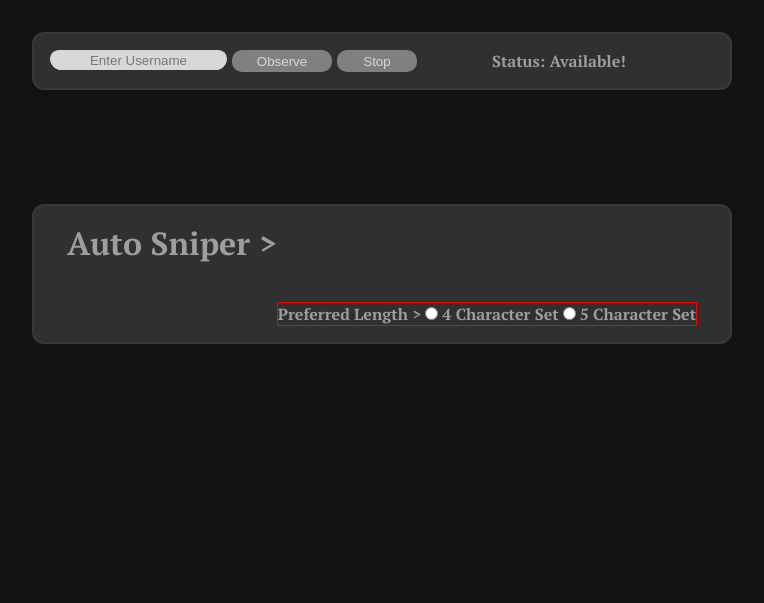
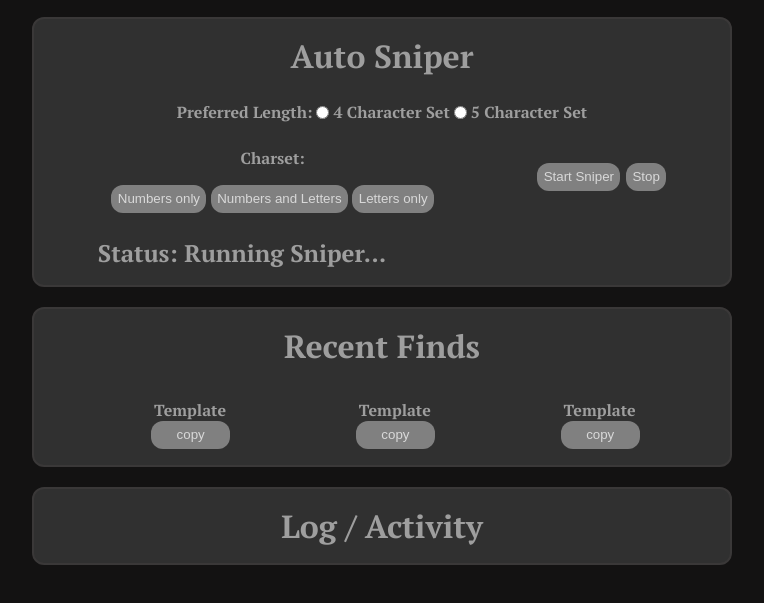
Before and after one commit to 72sevenzy2/Username-Sniper, a plain HTML site: page user-sniper/index.html in a window 1280 px wide. Shown: the part 283-886 px from the top of the page, without its empty margins (258-1022 px from the left). Before the commit the page ends 800 px from the top, so only its background shows below. Drawn offline with Linux system fonts and the light colour scheme; a web font is replaced by a local one.

Commit message:
fixed 1 bug, and finished 1 section and working on another section

```diff
--- a/user-sniper/animation.js
+++ b/user-sniper/animation.js
@@ -12,6 +12,6 @@ class Neutrons {
 }
 
 let portals = [];
-for (j = 0; j < 2; j++) {
+for (let j = 0; j < 2; j++) {
     const speed = Math.random() * 10;
 }
--- a/user-sniper/index.css
+++ b/user-sniper/index.css
@@ -62,6 +62,7 @@ html body {
     background: rgb(216, 216, 216);
     border: none;
     margin-left: 50px;
+    cursor: default;
 }
 
 
@@ -128,6 +129,7 @@ html body {
     border-start-end-radius: 15px;
     border-start-start-radius: 15px;
     height: 20px;
+    cursor: default;
     text-align: center;
     background: rgb(216, 216, 216);
 }
@@ -168,24 +170,182 @@ html body {
 }
 
 .wr3content2 {
-    border: 1px solid red;
     flex-wrap: wrap;
     display: flex;
     gap: 4px;
     align-items: center;
     margin-top: 1vh;
     /* Responsive vertical spacing */
+    cursor: default;
 }
 
 .wr3content {
     display: flex;
     justify-content: center;
     align-items: flex-start;
-    margin-top: 9vh;
+    margin-top: 2vh;
     flex-wrap: wrap;
     /* Responsive vertical spacing */
 }
 
 .wr3h1 {
     height: fit-content;
+    cursor: default;
 }
+
+.wr3content3 {
+    margin-top: 3vh;
+}
+
+.wr3button1,
+.wr3button2,
+.wr3button3 {
+    width: fit-content;
+    border-radius: 12px;
+    border: none;
+    margin-top: 2vh;
+    background: grey;
+    cursor: pointer;
+    color: rgb(216, 216, 216);
+    font: bold;
+    padding: 0.4rem;
+}
+
+.wr3content4 {
+    padding-top: 3vh;
+    padding-left: 7vw;
+
+}
+
+.wr3button5 {
+    margin-left: 0.1vw;
+    width: fit-content;
+    border-radius: 12px;
+    border: none;
+    margin-top: 2vh;
+    background: grey;
+    cursor: pointer;
+    color: rgb(216, 216, 216);
+    font: bold;
+    padding: 0.4rem;
+}
+
+.wr3button4 {
+    width: fit-content;
+    border-radius: 12px;
+    border: none;
+    margin-top: 2vh;
+    background: grey;
+    cursor: pointer;
+    color: rgb(216, 216, 216);
+    font: bold;
+    padding: 0.4rem;
+}
+
+.wr3p {
+    cursor: default;
+}
+
+.wr3h3 {
+    margin-top: 3vh;
+    margin-right: 4.8vw;
+}
+
+.wrapper4 {
+    border: 2px solid rgb(58, 56, 56);
+    background: rgb(48, 48, 48);
+    width: 700px;
+    font-family: "PT Serif", serif;
+    font-weight: bold;
+    text-align: center;
+    backdrop-filter: blur(10px);
+    /* blur background behind */
+    -webkit-backdrop-filter: blur(10px);
+    /* Safari support */
+    border-radius: 12px;
+    /* optional */
+    padding: 1rem;
+    flex-wrap: wrap;
+    z-index: 9999;
+    display: flex;
+    justify-content: center;
+    flex-wrap: wrap;
+}
+
+.wr4innercontent {
+    margin-top: 4vh;
+    display: flex;
+    padding: 0;
+}
+
+.help {
+    margin-left: 2vw;
+    width: 14vw;
+}
+
+.wr4c1button {
+    margin-left: 0.1vw;
+    width: fit-content;
+    border-radius: 12px;
+    border: none;
+    background: grey;
+    cursor: pointer;
+    color: rgb(216, 216, 216);
+    font: bold;
+    padding: 0.4rem 2vw;
+}
+
+.wr4c1button2 {
+    margin-left: 0.1vw;
+    width: fit-content;
+    border-radius: 12px;
+    border: none;
+    background: grey;
+    cursor: pointer;
+    color: rgb(216, 216, 216);
+    font: bold;
+    padding: 0.4rem 2vw;
+}
+
+.wr4c1button3 {
+    margin-left: 0.1vw;
+    width: fit-content;
+    border-radius: 12px;
+    border: none;
+    background: grey;
+    cursor: pointer;
+    color: rgb(216, 216, 216);
+    font: bold;
+    padding: 0.4rem 2vw;
+}
+
+.wr4c1p1,
+.wr4c1p2,
+.wr4c1p3 {
+    cursor: default;
+}
+
+.wr4h1 {
+    cursor: default;
+}
+
+.wrapper5 {
+    border: 2px solid rgb(58, 56, 56);
+    background: rgb(48, 48, 48);
+    width: 700px;
+    font-family: "PT Serif", serif;
+    font-weight: bold;
+    text-align: center;
+    backdrop-filter: blur(10px);
+    /* blur background behind */
+    -webkit-backdrop-filter: blur(10px);
+    /* Safari support */
+    border-radius: 12px;
+    /* optional */
+    padding: 1rem;
+    flex-wrap: wrap;
+    z-index: 9999;
+    display: flex;
+    justify-content: center;
+    flex-wrap: wrap;
+}
--- a/user-sniper/index.html
+++ b/user-sniper/index.html
@@ -11,9 +11,8 @@
   <link rel="stylesheet" href="index.css">
   <link rel="preconnect" href="https://fonts.googleapis.com">
   <link rel="preconnect" href="https://fonts.gstatic.com" crossorigin>
-  <link
-    href="https://fonts.googleapis.com/css2?family=PT+Serif:ital,wght@0,400;0,700;1,400;1,700&family=SUSE+Mono:ital,wght@0,800;1,800&display=swap"
-    rel="stylesheet">
+  <link href="https://fonts.googleapis.com/css2?family=PT+Serif:ital,wght@0,400;0,700;1,
+    400;1,700&family=SUSE+Mono:ital,wght@0,800;1,800&display=swap" rel="stylesheet">
 </head>
 
 <body>
@@ -40,14 +39,72 @@
   </div>
 
   <div class="wrapper3">
-    <h1 class="wr3h1">Auto Sniper ></h1>
+    <h1 class="wr3h1">Auto Sniper</h1>
     <div class="wr3content">
       <div class="wr3content2">
-        <p>Preferred Length ></p>
-        <input type="radio"> 4 Character Set
-        <input type="radio"> 5 Character Set
+        <p>Preferred Length:</p>
+        <input type="radio" name="72"> 4 Character Set
+        <input type="radio" name="72"> 5 Character Set
+      </div>
+      <div class="wr3content3">
+        <p class="wr3p">Charset:</p>
+        <button class="wr3button1">Numbers only</button>
+        <button class="wr3button2">Numbers and Letters</button>
+        <button class="wr3button3">Letters only</button>
+        <h2 class="wr3h3">Status: Running Sniper...</h1>
+      </div>
+      <div class="wr3content4">
+        <button class="wr3button4">Start Sniper</button>
+        <button class="wr3button5">Stop</button>
       </div>
     </div>
+  </div>
+
+  <div class="wrapper4">
+    <div class="wr4content1">
+      <h1 class="wr4h1">Recent Finds</h1>
+      <div class="wr4innercontent">
+        <div class="help">
+          <p class="wr4c1p1">Template</p>
+          <button class="wr4c1button" id="buttonclass">copy</button>
+        </div>
+        <div class="help">
+          <p class="wr4c1p2">Template</p>
+          <button class="wr4c1button2" id="buttonclass2">copy</button>
+        </div>
+        <div class="help">
+          <p class="wr4c1p3">Template</p>
+          <button class="wr4c1button3" id="buttonclass3">copy</button>
+        </div>
+        <script>
+          const btn1 = document.getElementById("buttonclass");
+          const btn2 = document.getElementById("buttonclass2");
+          const btn3 = document.getElementById("buttonclass3");
+          const p = document.querySelector(".wr4c1p1").innerText;
+          const p2 = document.querySelector(".wr4c1p2").innerText;
+          const p3 = document.querySelector(".wr4c1p3").innerText;
+          btn1.addEventListener("click", () => {
+            navigator.clipboard.writeText(p).then(() => {
+              window.alert(`copied ${p}`);
+            });
+          });
+          btn2.addEventListener("click", () => {
+            navigator.clipboard.writeText(p2).then(() => {
+              window.alert(`copied ${p2}`);
+            });
+          });
+          btn3.addEventListener("click", () => {
+            navigator.clipboard.writeText(p3).then(() => {
+              window.alert(`copied ${p3}`);
+            });
+          });
+        </script>
+      </div>
+    </div>
+  </div>
+
+  <div class="wrapper5">
+    <h1 class="wr5h1">Log / Activity</h1>
   </div>
 
 </body>
```
Also changed, not shown: save.txt (deleted, +0 -10 lines).
